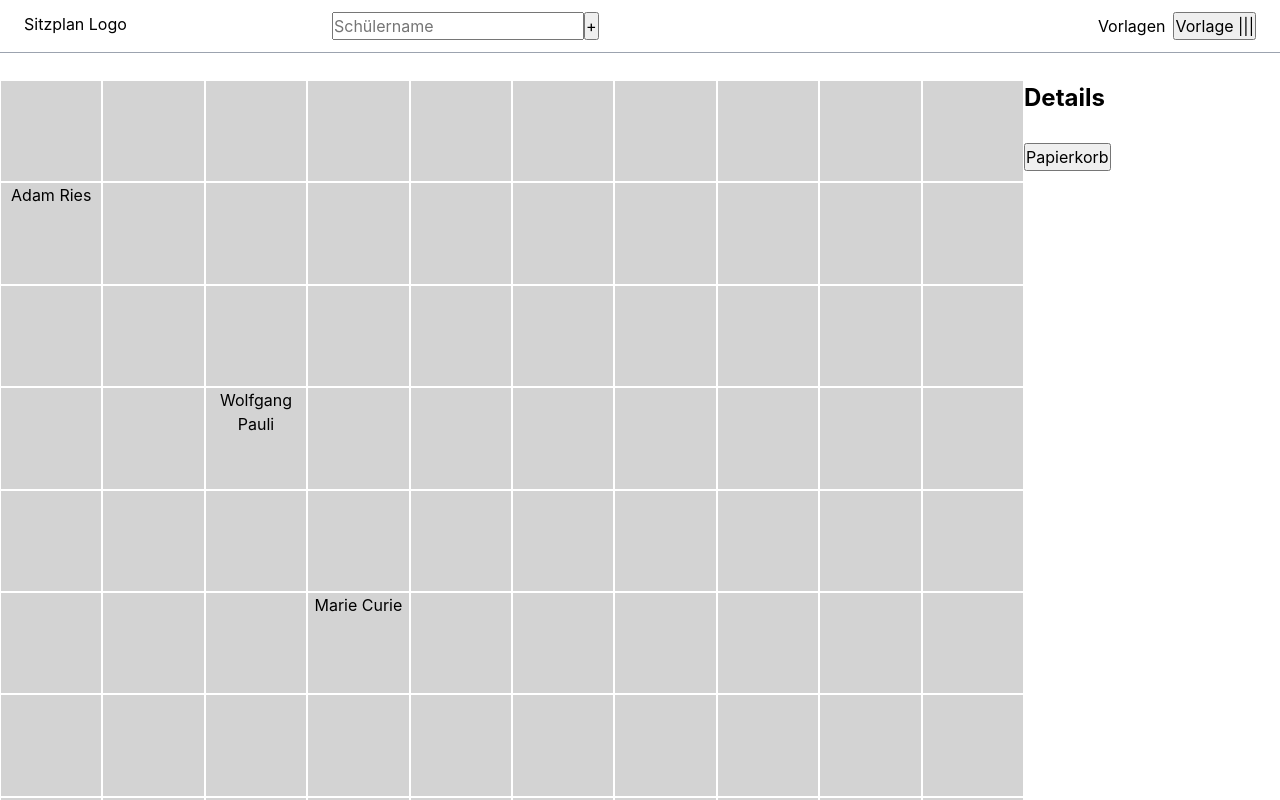
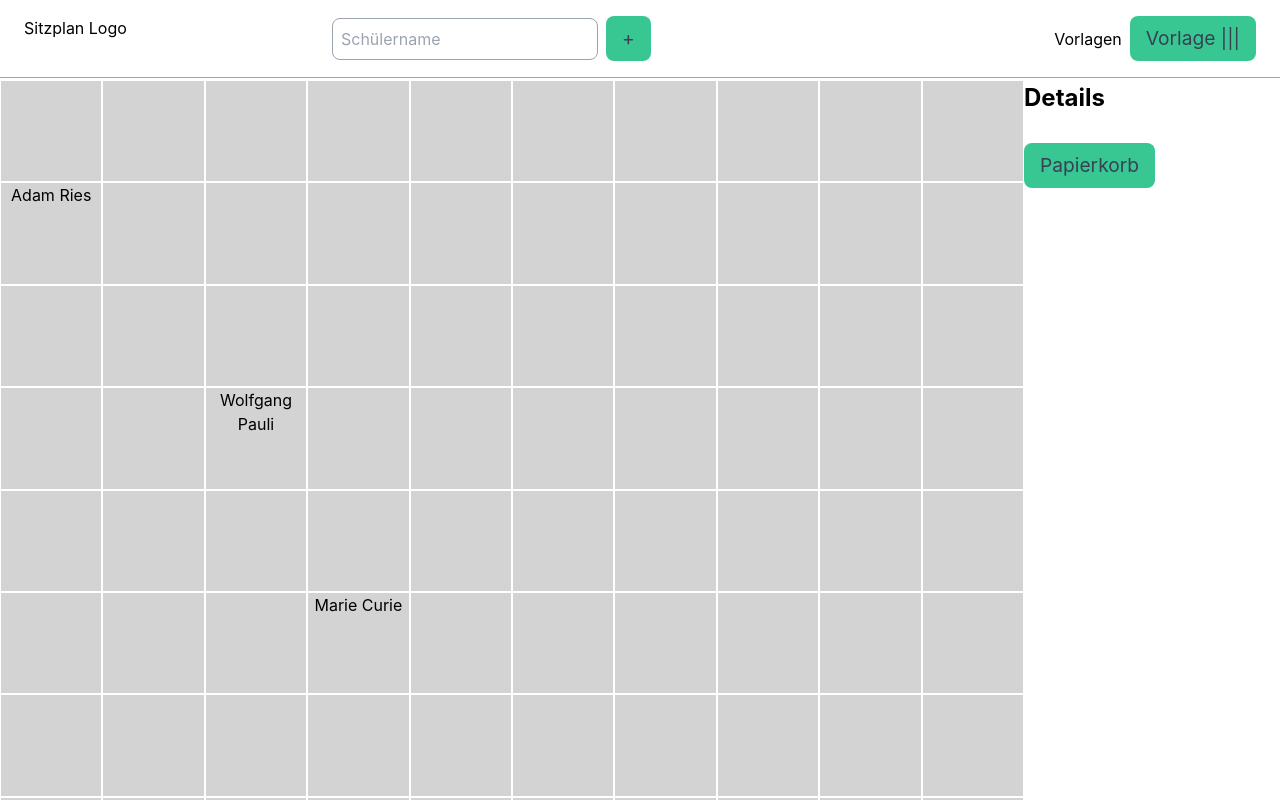
Before and after one commit to christiankozalla/sitzplan, a React (Vite) app: page / in a window 1280 px wide. Shown: the top 800 px of the page. Built offline with nearby package versions, Linux system fonts and the light colour scheme.

Commit message:
CSS Modules all over the place

```diff
--- a/src/App.tsx
+++ b/src/App.tsx
@@ -7,21 +7,21 @@ import { ClassroomEditor } from "./components/ClassroomEditor";
 import { Room } from "./lib/Room";
 import { students, dimensions } from "./data.json";
 import { Student } from "./lib/Types";
-import "./App.css";
+import styles from "./App.module.css";
 
 export default function App() {
   const room = useMemo(() => new Room(students as Student[], dimensions), []);
 
   return (
     <DndProvider backend={HTML5Backend}>
-      <div className="grid">
-        <div id="editor">
+      <div className={styles.grid}>
+        <div id={styles.editor}>
           <ClassroomEditor room={room} />
         </div>
-        <div id="board">
+        <div id={styles.board}>
           <Classroom room={room} />
         </div>
-        <div id="sidebar">
+        <div id={styles.sidebar}>
           <ClassroomSidebar room={room} />
         </div>
       </div>
--- a/src/components/ClassroomEditor.module.css
+++ b/src/components/ClassroomEditor.module.css
@@ -4,12 +4,14 @@
   background-color: white;
   width: 100%;
   margin: 0;
-  padding-left: calc(var(--space-2) * 2);
-  padding-right: calc(var(--space-2) * 2);
+  padding-left: calc(var(--space) * 3);
+  padding-right: calc(var(--space) * 3);
   border-bottom: 1px solid var(--text-grey-400);
+  position: fixed;
+  z-index: 2;
 }
 
-.editor__controls {
+.editorControls {
   display: flex;
   justify-content: space-between;
   align-items: center;
@@ -17,13 +19,13 @@
   margin-right: 0;
 }
 
-input#add-student {
-  border-radius: var(--space-1);
-  padding: calc(0.5 * var(--space-1));
-  outline: none;
-  margin-right: var(--space-1);
+.addStudent {
+  border-radius: var(--space);
+  padding: var(--space);
+  border: 1px solid var(--text-grey-400);
+  margin-right: var(--space);
 }
 
-input#add-student::placeholder {
+.addStudent::placeholder {
   color: var(--text-grey-400);
 }
--- a/src/components/ClassroomEditor.tsx
+++ b/src/components/ClassroomEditor.tsx
@@ -17,7 +17,7 @@ export const ClassroomEditor: FC<ClassroomEditorProps> = ({ room }) => {
   return (
     <header className={[styles.editor, "pt-2", "pb-2", "mb-2"].join(" ")}>
       <p>Sitzplan Logo</p>
-      <div className={styles.editor__controls}>
+      <div className={styles.editorControls}>
         <div>
           <label htmlFor="add-student"></label>
           <input
@@ -25,6 +25,7 @@ export const ClassroomEditor: FC<ClassroomEditorProps> = ({ room }) => {
             type="text"
             value={studentName}
             placeholder="Schülername"
+            className={styles.addStudent}
             onChange={(e) => setStudentName(e.target.value)}
             onKeyUp={(e) => e.key === "Enter" && addStudent()}
           />
--- a/src/components/ClassroomSidebar.module.css
+++ b/src/components/ClassroomSidebar.module.css
@@ -0,0 +1,4 @@
+.sidebar {
+  position: sticky;
+  top: 80px;
+}
--- a/src/global.css
+++ b/src/global.css
@@ -1,8 +1,9 @@
 :root {
   --squaresPerRow: 10;
   --squaresPerColumn: 10;
-  --space-1: 8px;
-  --space-2: 12px;
+  --space: 8px;
+  --color-primary-light: rgb(56, 199, 147);
+  --color-primary-dark: rgb(0, 128, 82);
   --text-grey-400: rgb(156, 163, 175);
   --text-grey-700: rgb(55, 65, 81);
 }
@@ -72,44 +73,60 @@ h3 {
   margin-bottom: 0.8em;
 }
 
+button {
+  display: inline-block;
+  padding: var(--space) calc(2 * var(--space));
+  border: none;
+  background-color: var(--color-primary-light);
+  color: var(--text-grey-700);
+  border-radius: var(--space);
+  font-size: 1.2rem;
+  cursor: pointer;
+}
+
 /* Utilities */
 .w-100 {
   width: 100%;
 }
 
 .mx-1 {
-  margin-left: var(--space-1);
-  margin-right: var(--space-1);
+  margin-left: var(--space);
+  margin-right: var(--space);
+}
+
+.px-2 {
+  padding-left: calc(2 * var(--space));
+  padding-right: calc(2 * var(--space));
 }
 
 .mt-1 {
-  margin-top: var(--space-1);
+  margin-top: var(--space);
 }
 
 .mb-1 {
-  margin-bottom: var(--space-1);
+  margin-bottom: var(--space);
 }
 
 .mt-2 {
-  margin-top: var(--space-2);
+  margin-top: calc(2 * var(--space));
 }
 
 .mb-2 {
-  margin-bottom: var(--space-2);
+  margin-bottom: calc(2 * var(--space));
 }
 
 .pt-1 {
-  padding-top: var(--space-1);
+  padding-top: var(--space);
 }
 
 .pt-2 {
-  padding-top: var(--space-2);
+  padding-top: calc(2 * var(--space));
 }
 
 .pb-1 {
-  padding-bottom: var(--space-1);
+  padding-bottom: var(--space);
 }
 
 .pb-2 {
-  padding-bottom: var(--space-2);
+  padding-bottom: calc(2 * var(--space));
 }
```
Also changed, not shown: src/App.module.css (renamed from src/App.css).
